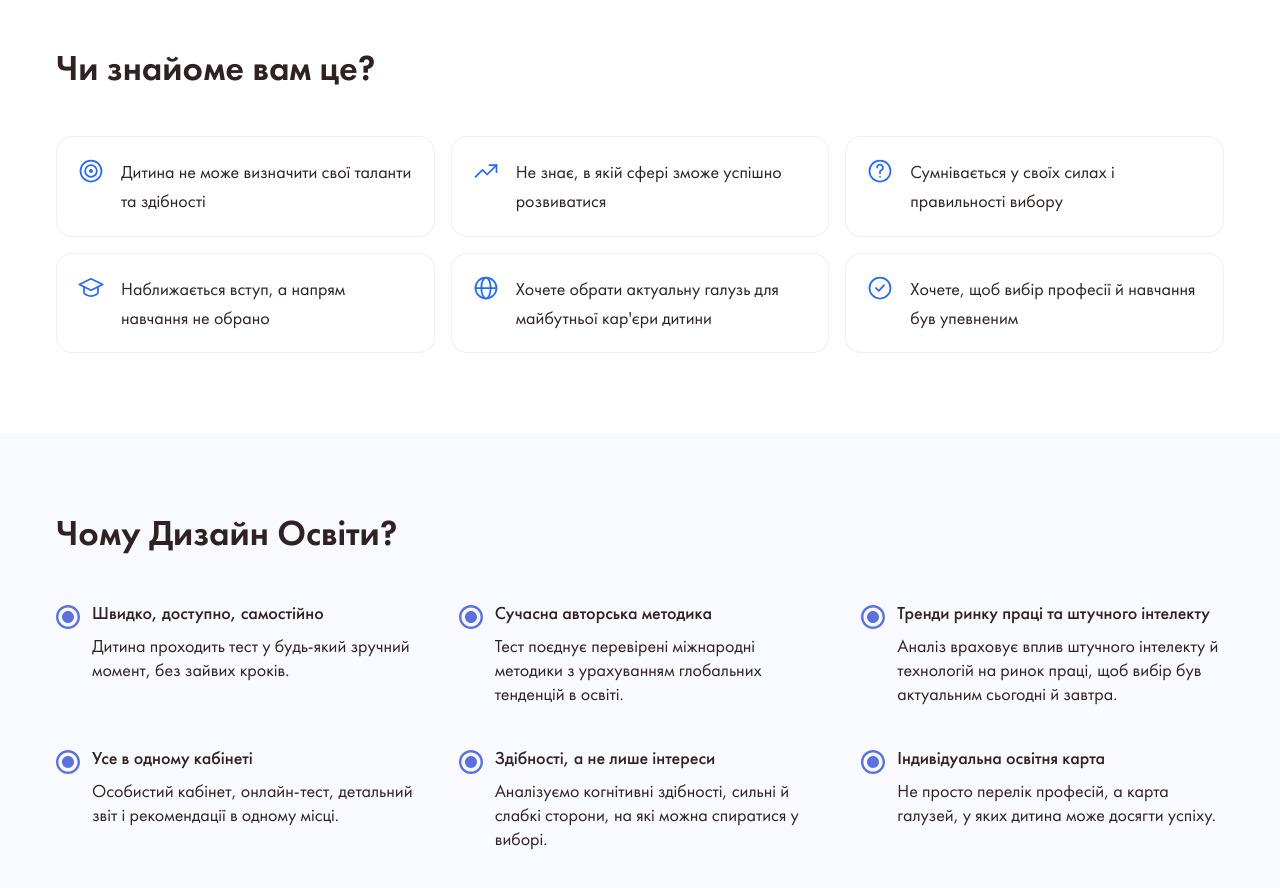
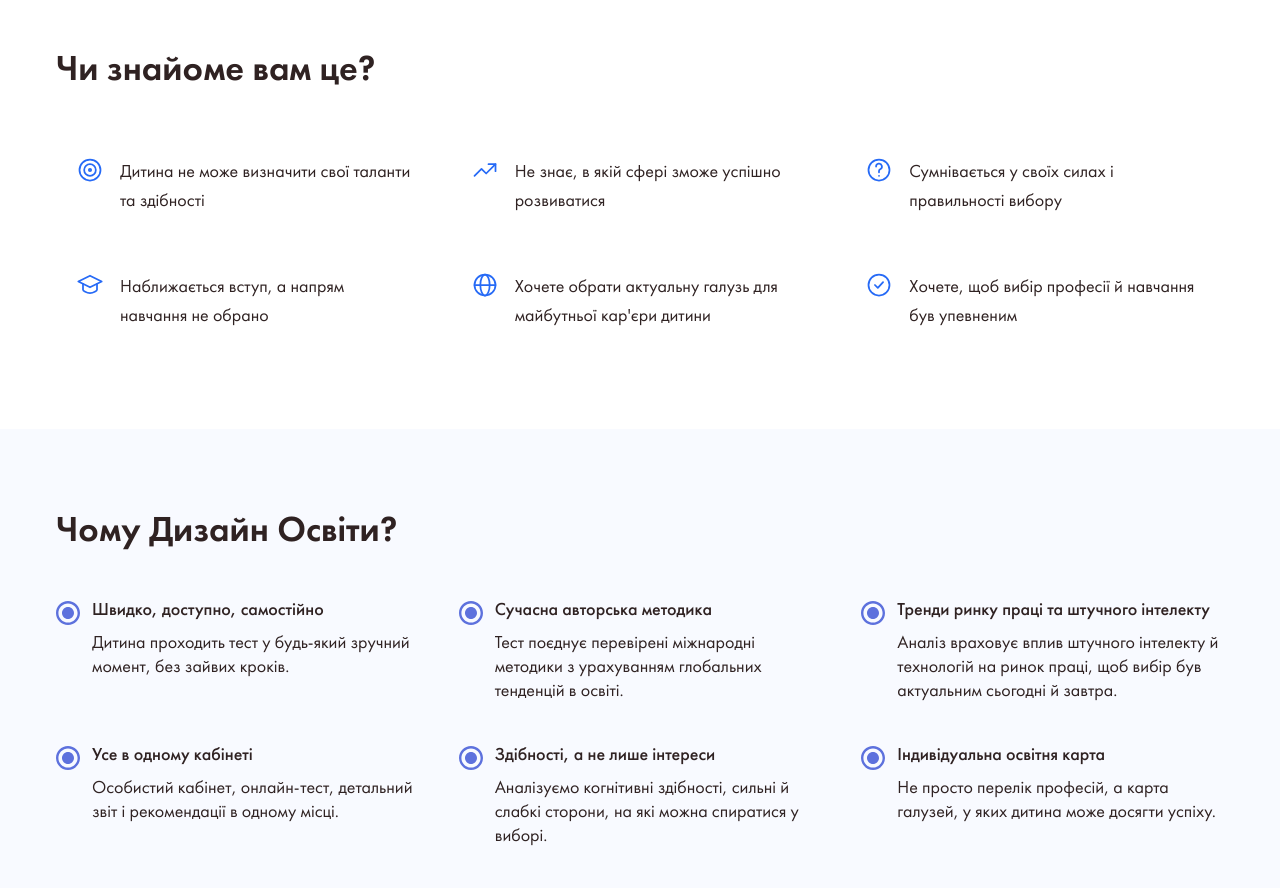
Before and after one commit to klbvct/education_new, a Next.js app: page /test in a window 1280 px wide. Shown: the part 1520-2408 px from the top of the page. Built offline with nearby package versions, Linux system fonts and the light colour scheme; no server answers.

Commit message:
Drop the borders from the /test problem cards
Co-Authored-By: Claude Opus 5.5 <noreply@anthropic.com>

```diff
--- a/components/TestingPage.tsx
+++ b/components/TestingPage.tsx
@@ -266,7 +266,7 @@ export default function TestingPage({ locale }: { locale: Locale }) {
           <h2 className={`${H2} mb-12`}>{t.problems.heading}</h2>
           <div className="grid grid-cols-1 gap-4 sm:grid-cols-2 lg:grid-cols-3">
             {t.problems.items.map((p) => (
-              <div key={p.text} className="flex items-start gap-4 rounded-[16px] border border-black/[.06] bg-white p-5">
+              <div key={p.text} className="flex items-start gap-4 rounded-[16px] bg-white p-5">
                 <span className="shrink-0 text-primary">{p.icon}</span>
                 <p className="text-base leading-relaxed">{p.text}</p>
               </div>
```
